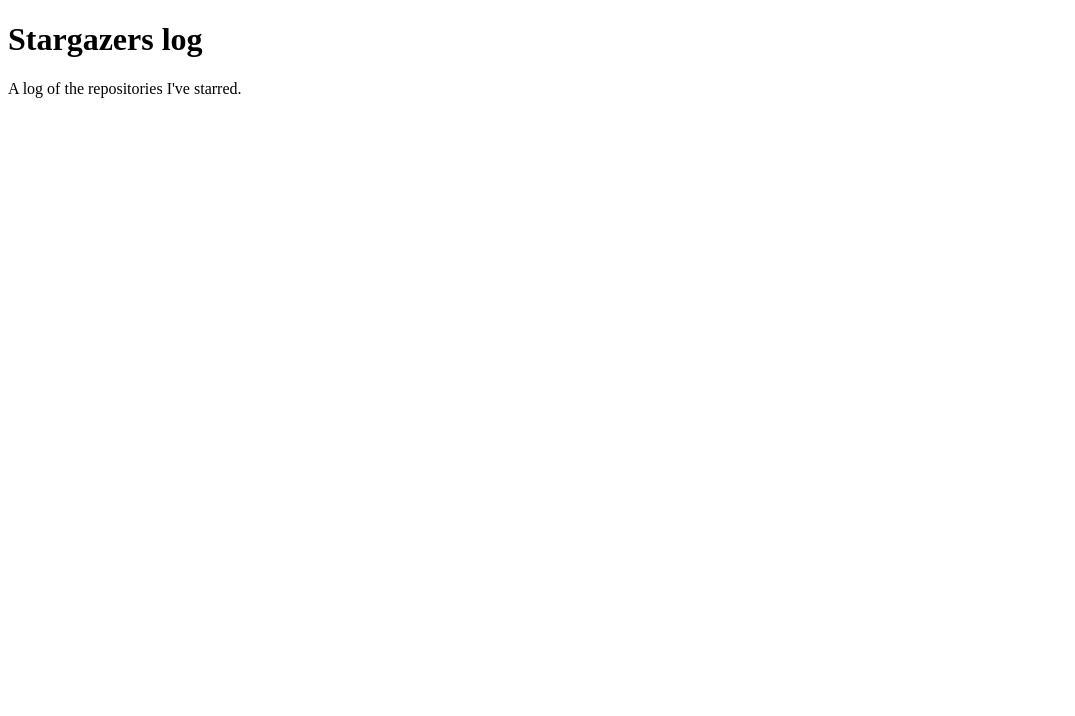
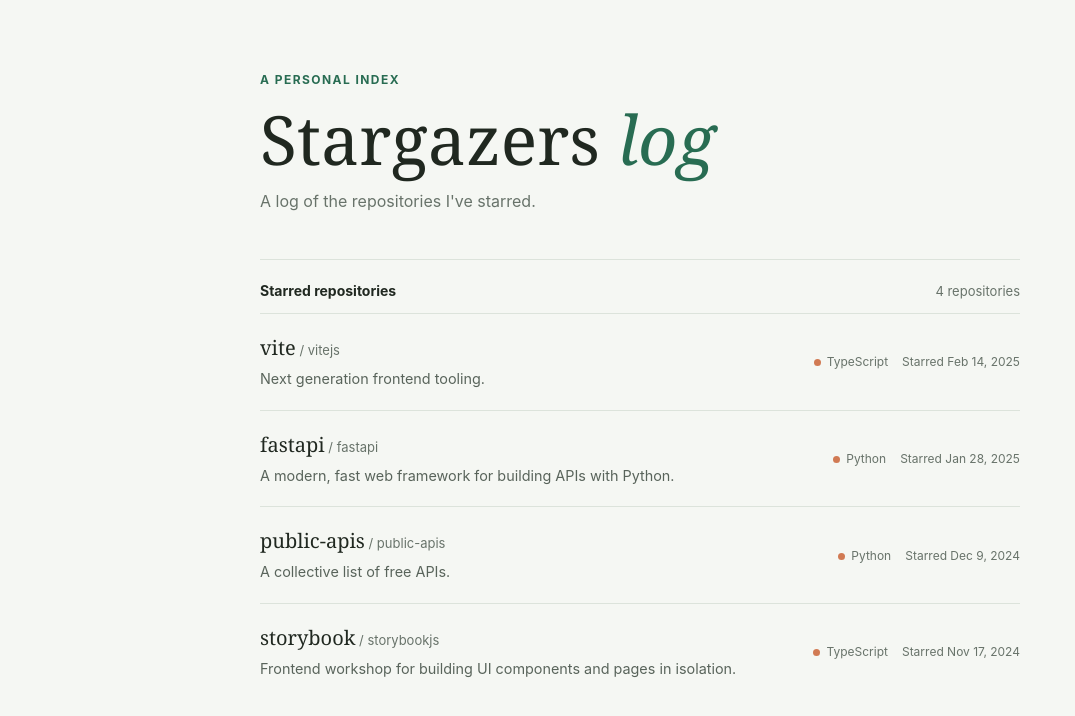
Before and after one commit to c2093547747-dotcom/stargazers-log, a plain HTML site: page index.html in a window 1280 px wide. Shown: the whole page, without its empty margins (0-1075 px from the left). Drawn offline with Linux system fonts and the light colour scheme.

Commit message:
changes from agent

```diff
--- /dev/null
+++ b/events.json
@@ -0,0 +1,46 @@
+[
+  {
+    "type": "starred",
+    "starredAt": "2025-02-14",
+    "repository": {
+      "name": "vite",
+      "owner": "vitejs",
+      "url": "https://github.com/vitejs/vite",
+      "description": "Next generation frontend tooling.",
+      "language": "TypeScript"
+    }
+  },
+  {
+    "type": "starred",
+    "starredAt": "2025-01-28",
+    "repository": {
+      "name": "fastapi",
+      "owner": "fastapi",
+      "url": "https://github.com/fastapi/fastapi",
+      "description": "A modern, fast web framework for building APIs with Python.",
+      "language": "Python"
+    }
+  },
+  {
+    "type": "starred",
+    "starredAt": "2024-12-09",
+    "repository": {
+      "name": "public-apis",
+      "owner": "public-apis",
+      "url": "https://github.com/public-apis/public-apis",
+      "description": "A collective list of free APIs.",
+      "language": "Python"
+    }
+  },
+  {
+    "type": "starred",
+    "starredAt": "2024-11-17",
+    "repository": {
+      "name": "storybook",
+      "owner": "storybookjs",
+      "url": "https://github.com/storybookjs/storybook",
+      "description": "Frontend workshop for building UI components and pages in isolation.",
+      "language": "TypeScript"
+    }
+  }
+]
--- a/index.html
+++ b/index.html
@@ -2,10 +2,28 @@
 <html lang="en">
   <head>
     <meta charset="utf-8" />
+    <meta name="viewport" content="width=device-width, initial-scale=1" />
+    <meta name="theme-color" content="#f5f7f3" />
     <title>Stargazers log</title>
+    <link rel="stylesheet" href="style.css" />
+    <script src="script.js" defer></script>
   </head>
   <body>
-    <h1>Stargazers log</h1>
-    <p>A log of the repositories I've starred.</p>
+    <main class="page-shell">
+      <header class="page-header">
+        <p class="eyebrow">A personal index</p>
+        <h1>Stargazers <span>log</span></h1>
+        <p class="intro">A log of the repositories I've starred.</p>
+      </header>
+
+      <section class="repository-section" aria-labelledby="repository-heading">
+        <div class="section-heading">
+          <h2 id="repository-heading">Starred repositories</h2>
+          <span id="repository-count" class="repository-count" aria-live="polite"></span>
+        </div>
+        <p id="list-status" class="list-status" role="status">Loading repositories...</p>
+        <ul id="repository-list" class="repository-list" aria-label="Starred repositories"></ul>
+      </section>
+    </main>
   </body>
 </html>
--- /dev/null
+++ b/script.js
@@ -0,0 +1,79 @@
+const list = document.querySelector("#repository-list");
+const status = document.querySelector("#list-status");
+const count = document.querySelector("#repository-count");
+
+function formatDate(dateString) {
+  return new Intl.DateTimeFormat(undefined, {
+    year: "numeric",
+    month: "short",
+    day: "numeric",
+    timeZone: "UTC"
+  }).format(new Date(`${dateString}T00:00:00Z`));
+}
+
+function createRepositoryItem(event, index) {
+  const { repository, starredAt } = event;
+  const item = document.createElement("li");
+  item.className = "repository-item";
+  item.style.animationDelay = `${index * 55}ms`;
+
+  const main = document.createElement("div");
+  main.className = "repository-main";
+
+  const link = document.createElement("a");
+  link.className = "repository-link";
+  link.href = repository.url;
+  link.textContent = repository.name;
+  link.target = "_blank";
+  link.rel = "noreferrer";
+
+  const owner = document.createElement("span");
+  owner.className = "repository-owner";
+  owner.textContent = ` / ${repository.owner}`;
+
+  const description = document.createElement("p");
+  description.className = "repository-description";
+  description.textContent = repository.description;
+
+  const meta = document.createElement("div");
+  meta.className = "repository-meta";
+
+  const language = document.createElement("span");
+  language.className = "repository-language";
+  language.textContent = repository.language;
+
+  const date = document.createElement("time");
+  date.dateTime = starredAt;
+  date.textContent = `Starred ${formatDate(starredAt)}`;
+
+  main.append(link, owner, description);
+  meta.append(language, date);
+  item.append(main, meta);
+  return item;
+}
+
+async function loadRepositories() {
+  try {
+    const response = await fetch("events.json");
+    if (!response.ok) {
+      throw new Error(`Request failed with status ${response.status}`);
+    }
+
+    const events = await response.json();
+    const starredEvents = events
+      .filter((event) => event.type === "starred" && event.repository)
+      .sort((first, second) => second.starredAt.localeCompare(first.starredAt));
+
+    list.replaceChildren(
+      ...starredEvents.map((event, index) => createRepositoryItem(event, index))
+    );
+    count.textContent = `${starredEvents.length} ${starredEvents.length === 1 ? "repository" : "repositories"}`;
+    status.hidden = true;
+  } catch (error) {
+    status.dataset.state = "error";
+    status.textContent = "Repositories could not be loaded. Please try again later.";
+    console.error("Could not load starred repositories:", error);
+  }
+}
+
+loadRepositories();
--- /dev/null
+++ b/style.css
@@ -0,0 +1,204 @@
+:root {
+  color-scheme: light;
+  font-family: -apple-system, BlinkMacSystemFont, "Segoe UI", sans-serif;
+  color: #202820;
+  background: #f5f7f3;
+  font-synthesis: none;
+  text-rendering: optimizeLegibility;
+  --ink: #202820;
+  --muted: #68736a;
+  --line: #dce3db;
+  --accent: #286c52;
+  --paper: #fff;
+}
+
+* {
+  box-sizing: border-box;
+}
+
+body {
+  min-width: 320px;
+  margin: 0;
+}
+
+.page-shell {
+  width: min(100% - 40px, 760px);
+  margin: 0 auto;
+  padding: 72px 0 96px;
+}
+
+.page-header {
+  padding-bottom: 48px;
+}
+
+.eyebrow {
+  margin: 0 0 18px;
+  color: var(--accent);
+  font-size: 0.75rem;
+  font-weight: 700;
+  letter-spacing: 0.12em;
+  text-transform: uppercase;
+}
+
+h1 {
+  margin: 0;
+  font-family: Georgia, "Times New Roman", serif;
+  font-size: clamp(2.5rem, 8vw, 4.25rem);
+  font-weight: 400;
+  line-height: 1;
+}
+
+h1 span {
+  color: var(--accent);
+  font-style: italic;
+}
+
+.intro {
+  margin: 18px 0 0;
+  color: var(--muted);
+  font-size: 1rem;
+}
+
+.repository-section {
+  border-top: 1px solid var(--line);
+}
+
+.section-heading {
+  display: flex;
+  align-items: baseline;
+  justify-content: space-between;
+  gap: 16px;
+  padding: 22px 0 14px;
+}
+
+.section-heading h2 {
+  margin: 0;
+  font-size: 0.875rem;
+  font-weight: 700;
+}
+
+.repository-count {
+  color: var(--muted);
+  font-size: 0.8125rem;
+  font-variant-numeric: tabular-nums;
+}
+
+.list-status {
+  margin: 8px 0 18px;
+  color: var(--muted);
+  font-size: 0.9375rem;
+}
+
+.repository-list {
+  margin: 0;
+  padding: 0;
+  list-style: none;
+}
+
+.repository-item {
+  display: grid;
+  grid-template-columns: minmax(0, 1fr) auto;
+  gap: 12px 24px;
+  align-items: center;
+  padding: 20px 0;
+  border-top: 1px solid var(--line);
+  animation: arrive 360ms ease both;
+}
+
+.repository-main {
+  min-width: 0;
+}
+
+.repository-link {
+  color: var(--ink);
+  font-family: Georgia, "Times New Roman", serif;
+  font-size: 1.25rem;
+  text-decoration-color: transparent;
+  text-underline-offset: 4px;
+  transition: color 140ms ease, text-decoration-color 140ms ease;
+}
+
+.repository-link:hover,
+.repository-link:focus-visible {
+  color: var(--accent);
+  text-decoration-color: currentColor;
+}
+
+.repository-owner {
+  color: var(--muted);
+  font-size: 0.8125rem;
+}
+
+.repository-description {
+  margin: 7px 0 0;
+  color: #59645b;
+  font-size: 0.9rem;
+  line-height: 1.5;
+}
+
+.repository-meta {
+  display: flex;
+  flex-wrap: wrap;
+  justify-content: flex-end;
+  gap: 8px 14px;
+  color: var(--muted);
+  font-size: 0.75rem;
+  white-space: nowrap;
+}
+
+.repository-language::before {
+  display: inline-block;
+  width: 7px;
+  height: 7px;
+  margin-right: 6px;
+  border-radius: 50%;
+  background: #d17a53;
+  content: "";
+}
+
+.list-status[data-state="error"] {
+  color: #a33e32;
+}
+
+@keyframes arrive {
+  from {
+    opacity: 0;
+    transform: translateY(6px);
+  }
+
+  to {
+    opacity: 1;
+    transform: translateY(0);
+  }
+}
+
+@media (max-width: 560px) {
+  .page-shell {
+    width: min(100% - 32px, 760px);
+    padding-top: 48px;
+  }
+
+  .page-header {
+    padding-bottom: 38px;
+  }
+
+  .repository-item {
+    grid-template-columns: minmax(0, 1fr);
+    gap: 12px;
+  }
+
+  .repository-meta {
+    justify-content: flex-start;
+  }
+}
+
+@media (prefers-reduced-motion: reduce) {
+  *,
+  *::before,
+  *::after {
+    scroll-behavior: auto !important;
+    animation-duration: 0.01ms !important;
+    animation-iteration-count: 1 !important;
+    transition-duration: 0.01ms !important;
+  }
+}
```
